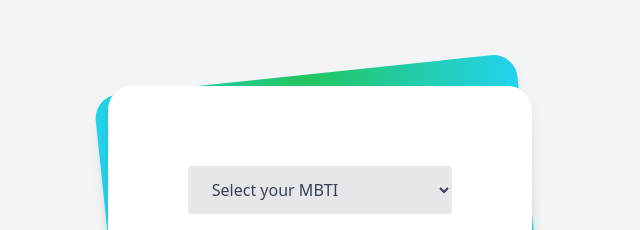
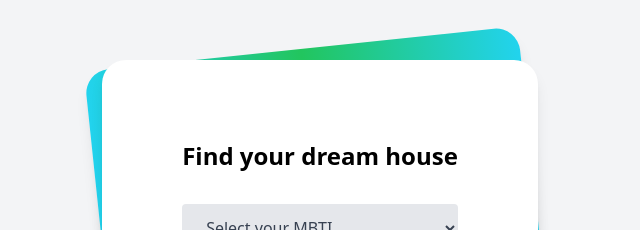
Before and after one commit to fansi-sifan/dreamhouse, a Next.js app: page / in a window 1280 px wide. Shown: the top 230 px of the page, without its empty margins (320-960 px from the left). Built offline with nearby package versions, Linux system fonts and the light colour scheme.

Commit message:
add header

```diff
--- a/pages/index.js
+++ b/pages/index.js
@@ -49,6 +49,7 @@
         <div className="absolute inset-0 bg-gradient-to-r from-cyan-400 via-green-500 to-cyan-400 shadow-lg transform -skew-y-6 sm:skew-y-0 sm:-rotate-6 sm:rounded-3xl"></div>
         <div className="relative px-4 py-10 bg-white shadow-lg sm:rounded-3xl sm:p-20">
           <form onSubmit={handleSubmit} className="max-w-md mx-auto space-y-4">
+            <h1 className="text-2xl font-bold text-center mb-4">Find your dream house</h1>
             {/* <input
               type="text"
               value={inputValue}
```
